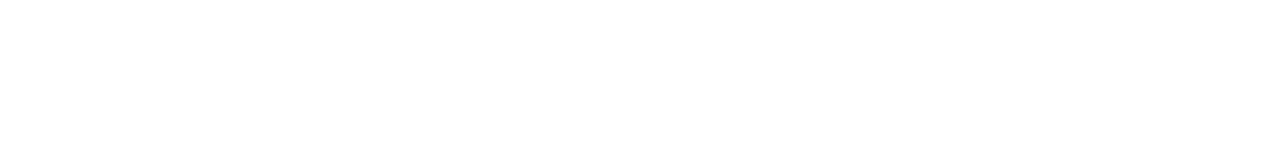
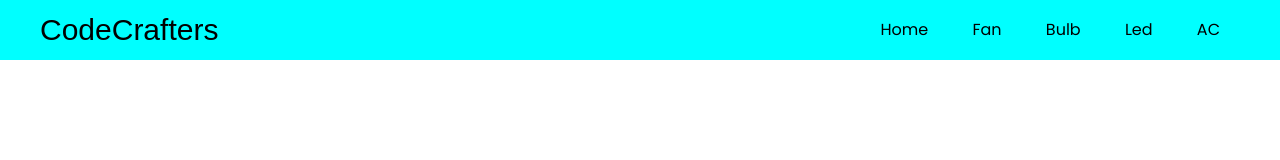
Before and after one commit to Subham8989/hackathon, a website: page index.html in a window 1280 px wide. Drawn offline with Linux system fonts and the light colour scheme; a web font is replaced by a local one.

Commit message:
The navbar

```diff
--- a/index.html
+++ b/index.html
@@ -4,8 +4,53 @@
     <meta charset="UTF-8">
     <meta name="viewport" content="width=device-width, initial-scale=1.0">
     <title>Simulation Control System</title>
+    <style type="text/css">
+        @import url('https://fonts.googleapis.com/css2?family=Poppins:ital,wght@0,100;0,200;0,300;0,400;0,500;0,600;0,700;0,800;0,900;1,100;1,200;1,300;1,400;1,500;1,600;1,700;1,800;1,900&family=Sarpanch:wght@400;500;600;700;800;900&display=swap');
+        * {
+            margin: 0;
+            padding: 0;
+            box-sizing: border-box;
+            list-style-type: none;
+            text-decoration: none;
+        }
+        nav {
+            width: 100%;
+            height: 60px;
+            background-color: aqua;
+        }
+        nav header {
+            font-size: 30px;
+            font-family: "Sarpanch", sans-serif;
+            line-height: 60px;
+            margin-left: 40px;
+            display: inline;
+        }
+        nav ul {
+            float: right;
+            margin-right: 40px;
+            font-family: "Poppins", sans-serif;
+        }
+        nav ul li {
+            color: black;
+            display: inline-block;
+            line-height: 60px;
+        }
+        nav ul li a{
+            color: black;
+            padding: 5px 20px;
+        }
+    </style>
 </head>
 <body>
-
+    <nav>
+        <header>CodeCrafters</header>
+        <ul>
+            <li><a href="#" id="link1">Home</a></li>
+            <li><a href="#" id="link2">Fan</a></li>
+            <li><a href="#" id="link3">Bulb</a></li>
+            <li><a href="#" id="link4">Led</a></li>
+            <li><a href="#" id="link5">AC</a></li>
+        </ul>
+    </nav>
 </body>
 </html>
```
Also changed, not shown: app.js (+8 -2 lines), package.json (+7 -2 lines), 1 other file.
